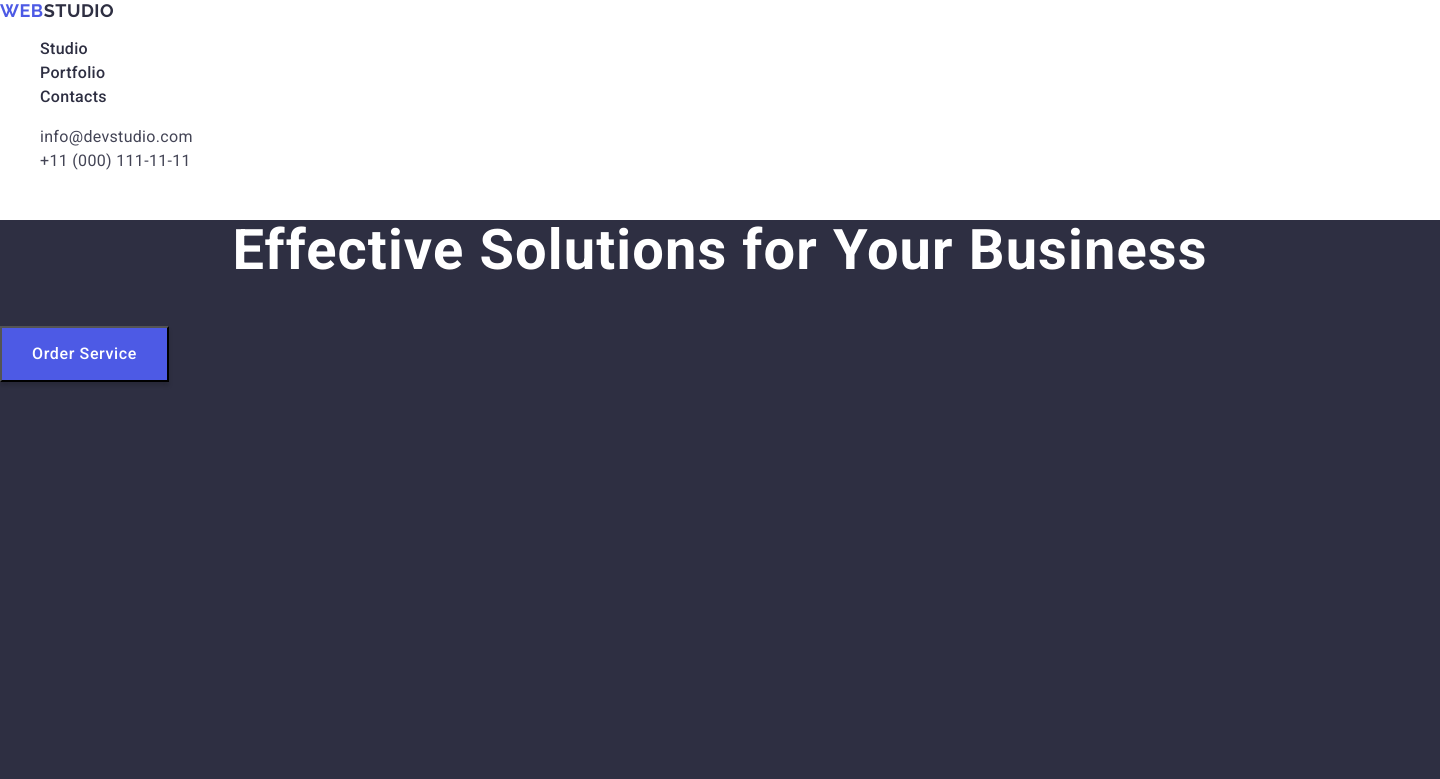
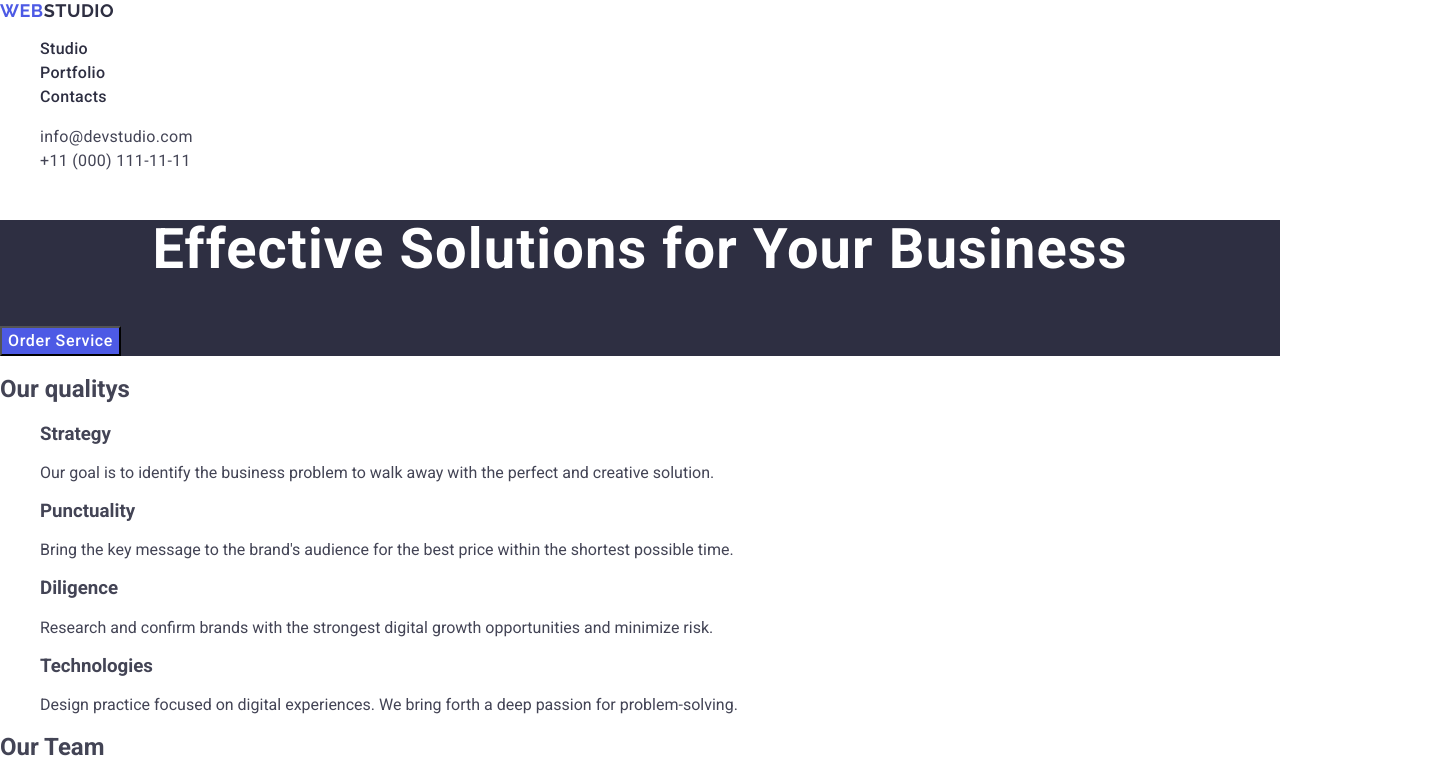
Before and after one commit to MariiTytiuk/goit-markup-hw-02, a plain HTML site: page index.html in a window 1280 px wide. Shown: the top 779 px of the page, 1440 px wide, since content can reach past the window. Drawn offline with nearby package versions, Linux system fonts and the light colour scheme.

Commit message:
add styles section

```diff
--- a/css/styles.css
+++ b/css/styles.css
@@ -65,24 +65,19 @@ color: #434455;
 }
 
 .section-hero {
-width: 1440px;
-height: 600px;
 background-color: #2e2f42;
 }
 
 .hero-text {
 font-weight: 700;
 font-size: 56px;
-line-height: 1.07143;
+line-height: 1.07;
 letter-spacing: 0.02em;
 text-align: center;
 color: #fff;
 }
 
 .hero-button {
-width: 169px;
-height: 56px;
- box-shadow: 0 4px 4px 0 rgba(0, 0, 0, 0.15);
 background-color: #4d5ae5;
 }
 
```
